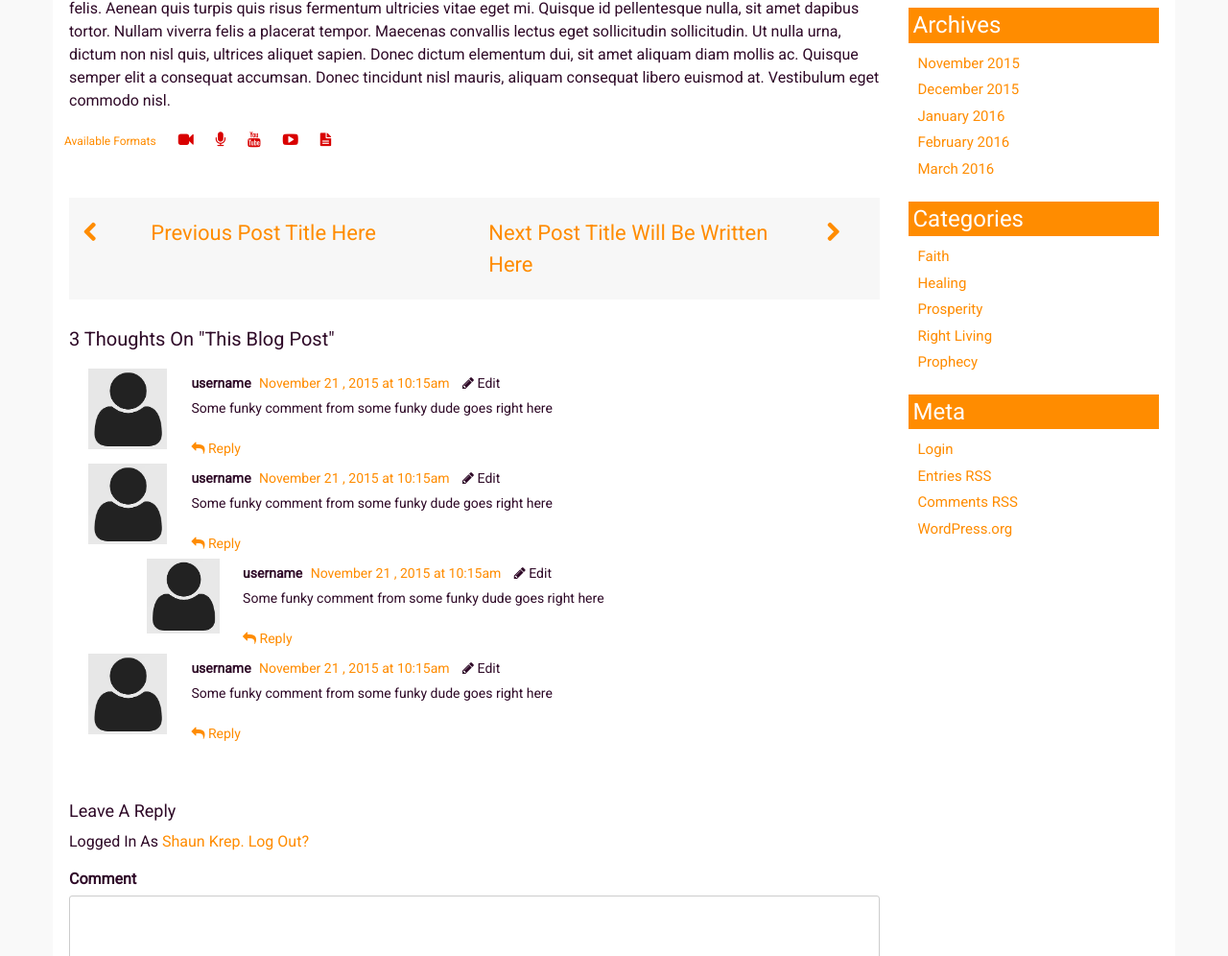
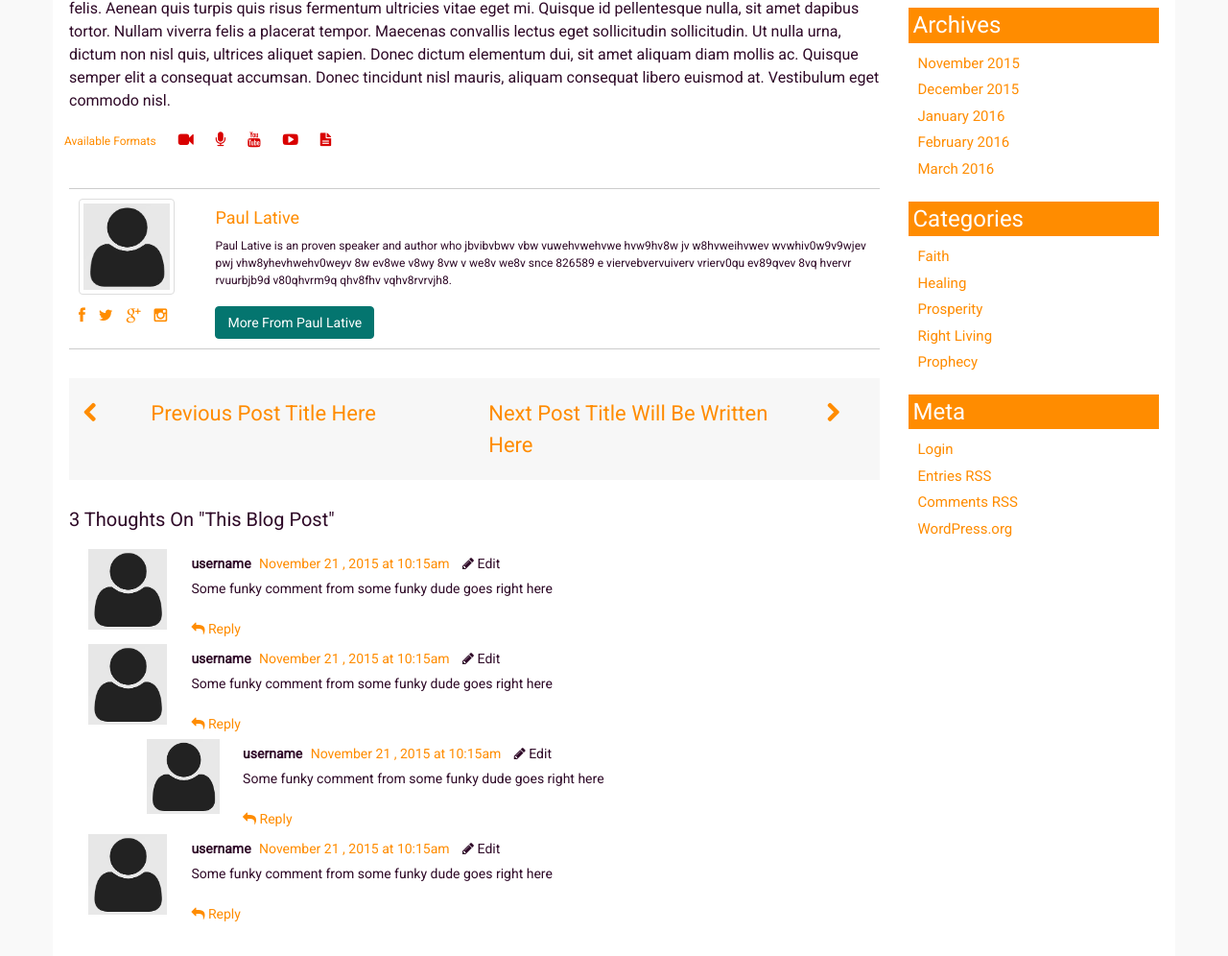
Before and after one commit to rmadziyauswa/church_template, a plain HTML site: page sermon-single-side-share.html in a window 1280 px wide. Shown: the part 1227-2223 px from the top of the page at 96% size. Drawn offline with Linux system fonts and the light colour scheme.

Commit message:
Added Blog Author Info Section

```diff
--- a/css/style.css
+++ b/css/style.css
@@ -1997,7 +1997,7 @@ a.pagination-arrows {
 .blog-share-row-left {
     position: absolute;
     top: 60px;
-    left: -45px;
+    left: -30px;
     z-index: 350;
     background-color: #F7F7F7;
 }
@@ -2098,12 +2098,33 @@ p.form-submit.form-group input {
 }
 
 
-
-
-
-
-
-
+.blog-author-social {
+    text-align: left;
+}
+.blog-author-social ul li {
+    display: inline-block;
+    margin-right: 10px;
+}
+.blog-author-social ul {
+    margin: 10px 0;
+    padding: 0;
+    list-style: none;
+    font-size: 16px;
+}
+
+
+img.img-thumbnail.blog-author-thumbnail {
+    width: 100px;
+    height: 100px;
+}
+
+.blog-author-info {
+    font-size: 12px;
+    border-bottom: 1px solid #ccc;
+    border-top: 1px solid #ccc;
+    padding: 10px;
+    margin: 20px 0;
+}
 
 
 
@@ -2390,13 +2411,12 @@ p.form-submit.form-group input {
 
 
 /******************** Medium Desktops *************************/
-@media (min-width: 992px) and (max-width: : 1170px){
+@media (min-width: 992px) and (max-width: 1170px){
 
 
 
 		.blog-share-row-left {
 		    position: initial;
-		    background-color: green;
 
 		}
 
@@ -2419,4 +2439,5 @@ p.form-submit.form-group input {
 		width: 972px;
 	}
 
-}
+
+}
--- a/js/custom.js
+++ b/js/custom.js
@@ -72,6 +72,7 @@
 		var sidebar_height = $('.axis-right-sidebar').height();
 		var win_width = $(window).width();
 
+
 		$('.axis-right-sidebar').css('height' , 'initial');
 
 
--- a/sermon-single-side-share.html
+++ b/sermon-single-side-share.html
@@ -14,6 +14,7 @@
         <!-- <link rel=stylesheet type="text/css" href="css/flexslider.css" media=screen> -->
     </head>
     <body>
+
 
 
             <header class="header">
@@ -230,6 +231,39 @@
                                 <li><a href="#" title="Vimeo"><i class="icon-youtube-play"></i></a></li>
                                 <li><a href="#" title="PDF"><i class="icon-file-text"></i></a></li>
                             </ul>
+                        </div>
+                     </div>
+
+
+                     <div class="blog-author-info">
+                        <div class="row">
+                            <div class="col-sm-2">
+                                <img src="images/Avatar.jpg" class="img-thumbnail blog-author-thumbnail">
+                                <div class="blog-author-social">
+                                    <ul>
+                                        <li><a href="#"><i class="icon-facebook"></i></a></li>
+                                        <li><a href="#"><i class="icon-twitter"></i></a></li>
+                                        <li><a href="#"><i class="icon-google-plus"></i></a></li>
+                                        <li><a href="#"><i class="icon-instagram"></i></a></li>
+                                    </ul>
+                                </div>
+                            </div>
+
+
+                            <div class="col-sm-10">
+                                <h4><a href="#">Paul Lative</a></h4>
+
+                                <p>
+                                    Paul Lative is an proven speaker and author who jbvibvbwv vbw vuwehvwehvwe hvw9hv8w jv w8hvweihvwev
+                                    wvwhiv0w9v9wjev pwj vhw8yhevhwehv0weyv 8w ev8we v8wy 8vw v we8v we8v snce 826589 e viervebvervuiverv
+                                    vrierv0qu  ev89qvev 8vq hvervr rvuurbjb9d v80qhvrm9q qhv8fhv  vqhv8rvrvjh8.
+
+                                </p>
+
+                                <a href="#" class="btn btn-primary">More From Paul Lative</a>
+                            </div>
+
+
                         </div>
                      </div>
 
```
Also changed, not shown: blog-single.html (+35 -0 lines).
